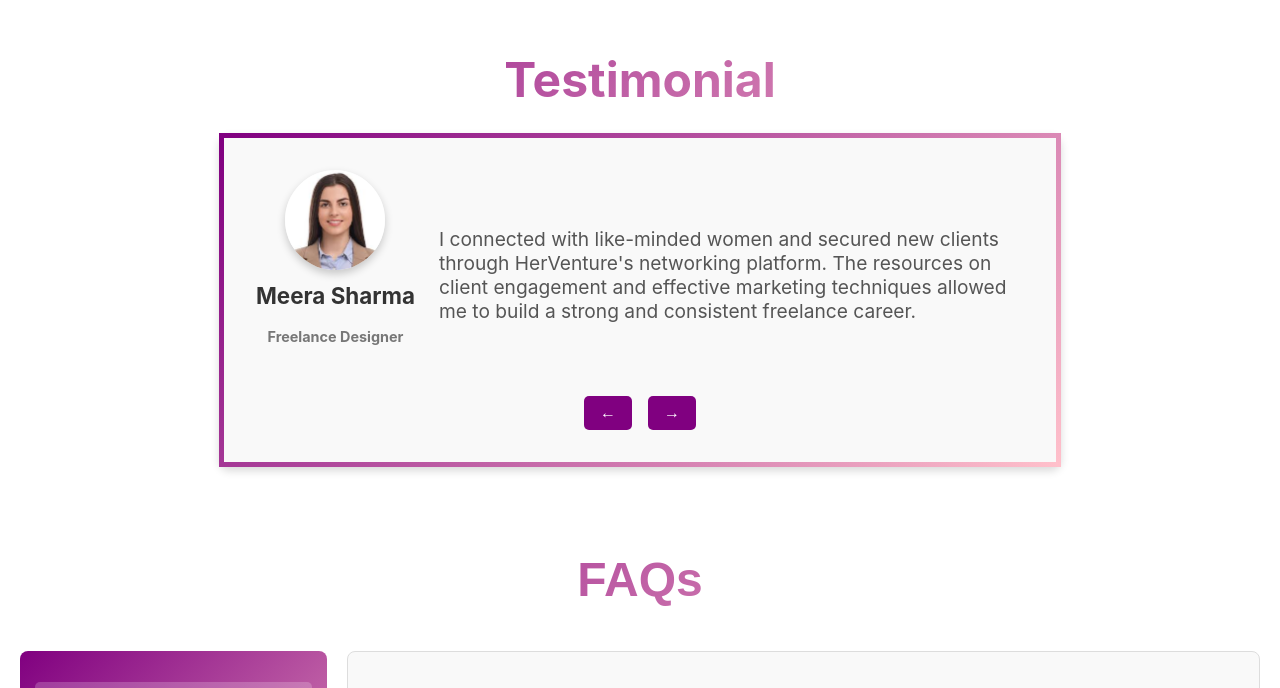
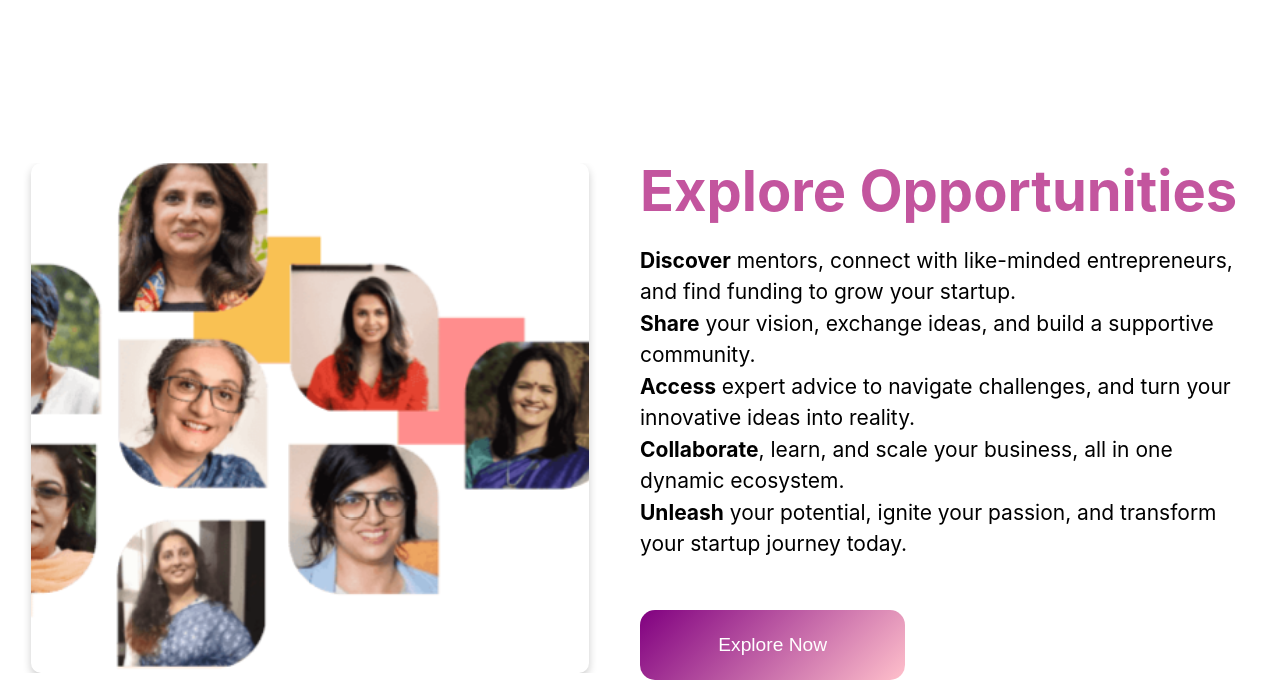
Before and after one commit to harshitaa18/HerVenture, a React (Create React App) app: page / in a window 1280 px wide. Shown: the part 852-1540 px from the top of the page. Built offline with nearby package versions, Linux system fonts and the light colour scheme.

Commit message:
explore component and page is ready

```diff
--- a/src/App.js
+++ b/src/App.js
@@ -2,11 +2,12 @@ import {Routes,Route, BrowserRouter} from 'react-router-dom'
 import Homepage from './Pages/Homepage/Homepage'
 import Footer from "./Components/Footer/Footer";
 import Navbar from "./Components/Navbar/Navbar";
-import Faqs from './Pages/Faqs/Faqs';
+import Faqs from './Components/Faqs/Faqs';
 import AboutUs from './Pages/AboutUs/AboutUs';
 import Login from './Pages/Login/Login';
 import Mentorship from './Pages/Mentorship/TrainingAndWebinars';
 import Policy from './Pages/Policy/Policy';
+import ExplorePage from './Pages/ExplorePage/ExplorePage';
 
 
 function App() {
@@ -22,6 +23,7 @@ function App() {
           <Route path='/faqs' element = {<Faqs/>}/>
           <Route path='/mentorship' element = {<Mentorship/>}/>
           <Route path='/policy' element = {<Policy/>}/>
+          <Route path='/explore' element = {<ExplorePage/>}/>
         </Routes>
       <Footer/>
       </BrowserRouter>
--- /dev/null
+++ b/src/Components/Explore/Explore.css
@@ -0,0 +1,96 @@
+/* Explore.css */
+
+/* Main container with gradient background */
+.explore-container {
+    display: flex;
+    height: 100vh;
+    background: #ffff;
+    color: linear-gradient(135deg, purple, pink);
+    align-items: center;
+    justify-content: center;
+  }
+
+  /* Left section */
+  .explore-left {
+    flex: 1;
+    display: flex;
+    align-items: center;
+    justify-content: center;
+    overflow: hidden;
+    position: relative;
+  }
+
+  /* Scrolling image container */
+  .scrolling-image-container {
+    width: 90%;
+    height: 80%;
+    overflow: hidden;
+    border-radius: 10px;
+    border: linear-gradient(135deg, purple, pink);
+    box-shadow: 0 4px 8px rgba(0, 0, 0, 0.2);
+    position: relative;
+  }
+
+  /* Image with scrolling animation */
+  .scrolling-image {
+    width: 150%; /* Wider than the container to create scrolling effect */
+    height: 100%;
+    animation: scrollImage 10s linear infinite;
+    object-fit: cover;
+  }
+
+  /* Keyframes for scrolling animation */
+  @keyframes scrollImage {
+    0% {
+      transform: translateX(0);
+    }
+    100% {
+      transform: translateX(-50%);
+    }
+  }
+
+  /* Right section */
+  .explore-right {
+    flex: 1;
+    display: flex;
+    flex-direction: column;
+    align-items: start;
+    justify-content: center;
+    padding: 20px;
+  }
+
+  /* Heading in right section */
+  .explore-right h2 {
+    font-size: 56px;
+    color: rgb(195, 85, 158);
+    margin-bottom: 20px;
+  }
+
+  /* Paragraph in right section */
+  .explore-right p {
+    font-size: 21px;
+    margin-bottom: 20px;
+    line-height: 1.5;
+    font-weight: 400;
+    margin-bottom: 50px;
+  }
+
+  /* Button in right section */
+  .explore-button {
+    padding: 20px 25px;
+    height: 70px;
+    width: 265.31px;
+    font-size: 16px;
+    color: white;
+    background: linear-gradient(135deg, purple, pink);
+    border: none;
+    border-radius: 15px;
+    cursor: pointer;
+    font-size: larger;
+    transition: background-color 0.3s, transform 0.2s;
+  }
+
+  .explore-button:hover {
+    background-color: #f0f0f0;
+    transform: scale(1.05);
+  }
--- /dev/null
+++ b/src/Components/Explore/Explore.jsx
@@ -0,0 +1,46 @@
+import React from 'react';
+import { useNavigate } from 'react-router-dom';
+import './Explore.css';
+import img2 from "../../Components/Assets/explore_comp.png";
+
+const Explore = () => {
+  const navigate = useNavigate();
+
+  const handleExploreClick = () => {
+    navigate('/explore');
+  };
+
+  return (
+    <div className="explore-container">
+      <div className="explore-left">
+        <div className="scrolling-image-container">
+          <img
+            src={img2} // Replace with your image URL
+            alt="Scrolling"
+            className="scrolling-image"
+          />
+        </div>
+      </div>
+      <div className="explore-right">
+        <h2>Explore Opportunities</h2>
+        <p>
+          <b>Discover</b> mentors, connect with like-minded entrepreneurs,<br />
+          and find funding to grow your startup.<br />
+          <b>Share</b> your vision, exchange ideas,
+          and build a supportive community. <br />
+          <b>Access</b> expert advice to navigate challenges,
+          and turn your innovative ideas into reality.<br/>
+          <b>Collaborate</b>, learn, and scale your business,
+          all in one dynamic ecosystem.<br />
+          <b>Unleash</b> your potential, ignite your passion,
+          and transform your startup journey today.
+        </p>
+        <button className="explore-button" onClick={handleExploreClick}>
+          Explore Now
+        </button>
+      </div>
+    </div>
+  );
+};
+
+export default Explore;
--- a/src/Components/Navbar/Navbar.css
+++ b/src/Components/Navbar/Navbar.css
@@ -1,6 +1,9 @@
 /* Navbar.css */
 
 .Navbar {
+    position: sticky; /* Or use position: fixed */
+    top: 0;           /* Stick to the top */
+    z-index: 1000;
     display: flex;
     justify-content: space-between;
     align-items: center;
--- /dev/null
+++ b/src/Pages/ExplorePage/ExplorePage.css
@@ -0,0 +1,54 @@
+/* ExplorePage.css */
+
+.explore-page-container {
+    padding: 20px;
+    text-align: center;
+  }
+
+  .explore-page-container h1 {
+    font-size: 58px;
+    color: rgb(195, 85, 158);
+    margin-bottom: 10px;
+  }
+
+  .explore-page-container p {
+    font-size: 16px;
+    color: #555;
+    margin-bottom: 20px;
+  }
+
+  .explore-section {
+    margin: 20px auto;
+    padding: 20px;
+    border: 1px solid #ddd;
+    border-radius: 10px;
+    width: 80%;
+    text-align: left;
+  }
+
+  .explore-section h2 {
+    font-size: 32px;
+    color: #333;
+    margin-bottom: 10px;
+  }
+
+  .explore-section p {
+    font-size: 16px;
+    color: #555;
+    margin-bottom: 20px;
+  }
+
+  .explore-section .explore-button {
+    padding: 10px 20px;
+    font-size: 14px;
+    color: #fff;
+    background-color: #007bff;
+    border: none;
+    border-radius: 5px;
+    cursor: pointer;
+    transition: background-color 0.3s;
+  }
+
+  .explore-section .explore-button:hover {
+    background-color: #0056b3;
+  }
--- /dev/null
+++ b/src/Pages/ExplorePage/ExplorePage.jsx
@@ -0,0 +1,31 @@
+import React from 'react';
+import './ExplorePage.css';
+
+const ExplorePage = () => {
+  return (
+    <div className="explore-page-container">
+      <h1>Explore Opportunities</h1>
+      <p>Discover resources to help you grow and succeed in your entrepreneurial journey.</p>
+
+      <section className="explore-section">
+        <h2>Mentors</h2>
+        <p>Browse our directory of experienced mentors by industry, expertise, or location.</p>
+        <button className="explore-button">Find Mentors</button>
+      </section>
+
+      <section className="explore-section">
+        <h2>Networking Opportunities</h2>
+        <p>Connect with entrepreneurs who share your goals or are in complementary industries.</p>
+        <button className="explore-button">Start Networking</button>
+      </section>
+
+      <section className="explore-section">
+        <h2>Funding Opportunities</h2>
+        <p>Explore curated listings of investors, grants, and accelerator programs based on your startup type.</p>
+        <button className="explore-button">Discover Funding</button>
+      </section>
+    </div>
+  );
+};
+
+export default ExplorePage;
--- a/src/Pages/Homepage/Homepage.jsx
+++ b/src/Pages/Homepage/Homepage.jsx
@@ -3,12 +3,14 @@ import React from 'react'
 //import MainHeader from '../../Components/MainHeader/MainHeader'
 import Testimonials from '../../Components/Testimonials/Testimonials';
 import MainHeader from '../../Components/MainHeader/MainHeader';
-import Faqs from '../Faqs/Faqs';
+import Faqs from '../../Components/Faqs/Faqs';
+import Explore from '../../Components/Explore/Explore';
 
 function Homepage() {
   return (
     <div>
       <MainHeader/>
+      <Explore/>
       <Testimonials />
       <Faqs/>
     </div>
```
Also changed, not shown: src/Components/Assets/explore_comp.png (added), src/Components/Faqs/Faqs.css (renamed from src/Pages/Faqs/Faqs.css), src/Components/Faqs/Faqs.jsx (renamed from src/Pages/Faqs/Faqs.jsx).
